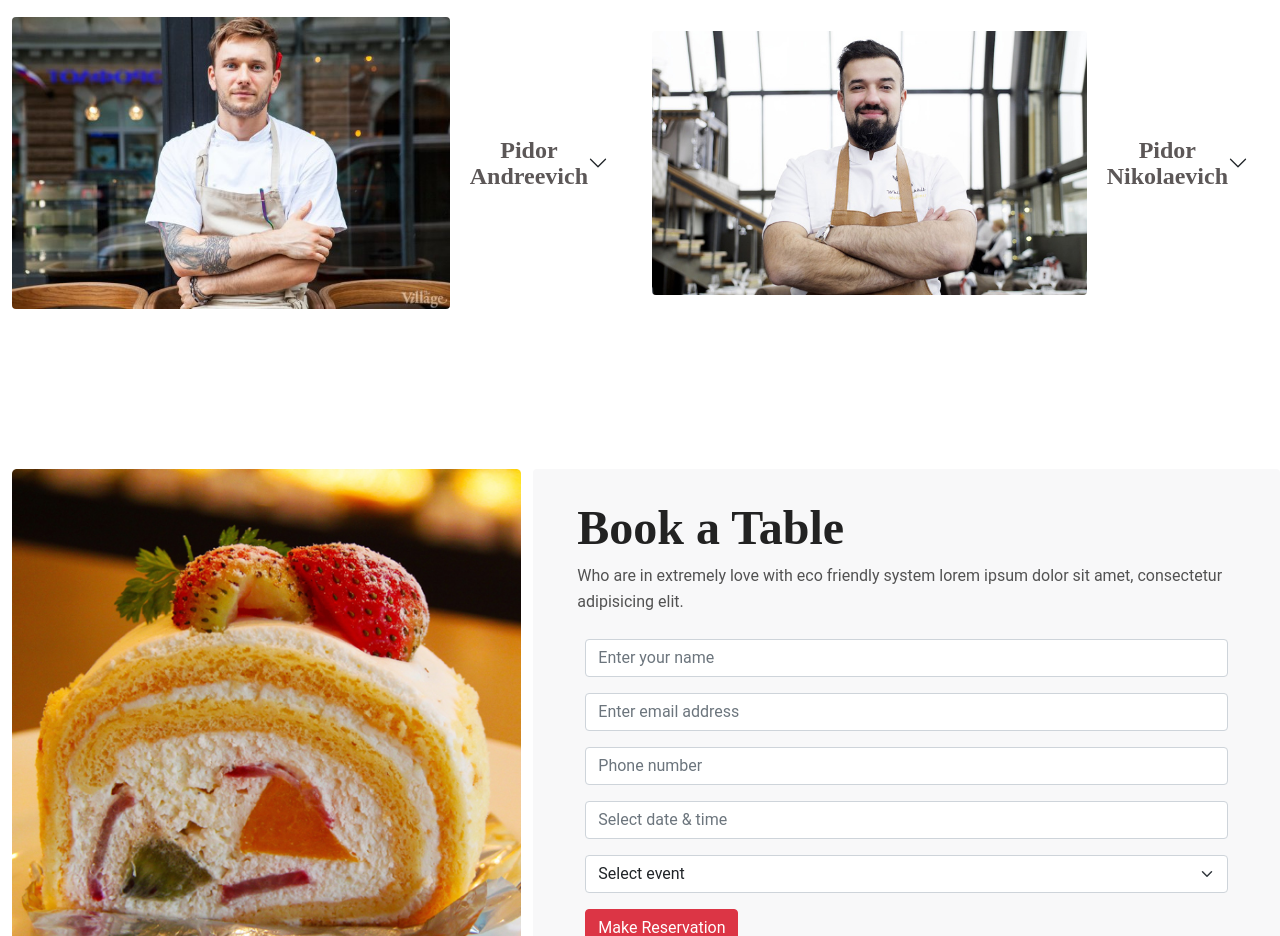
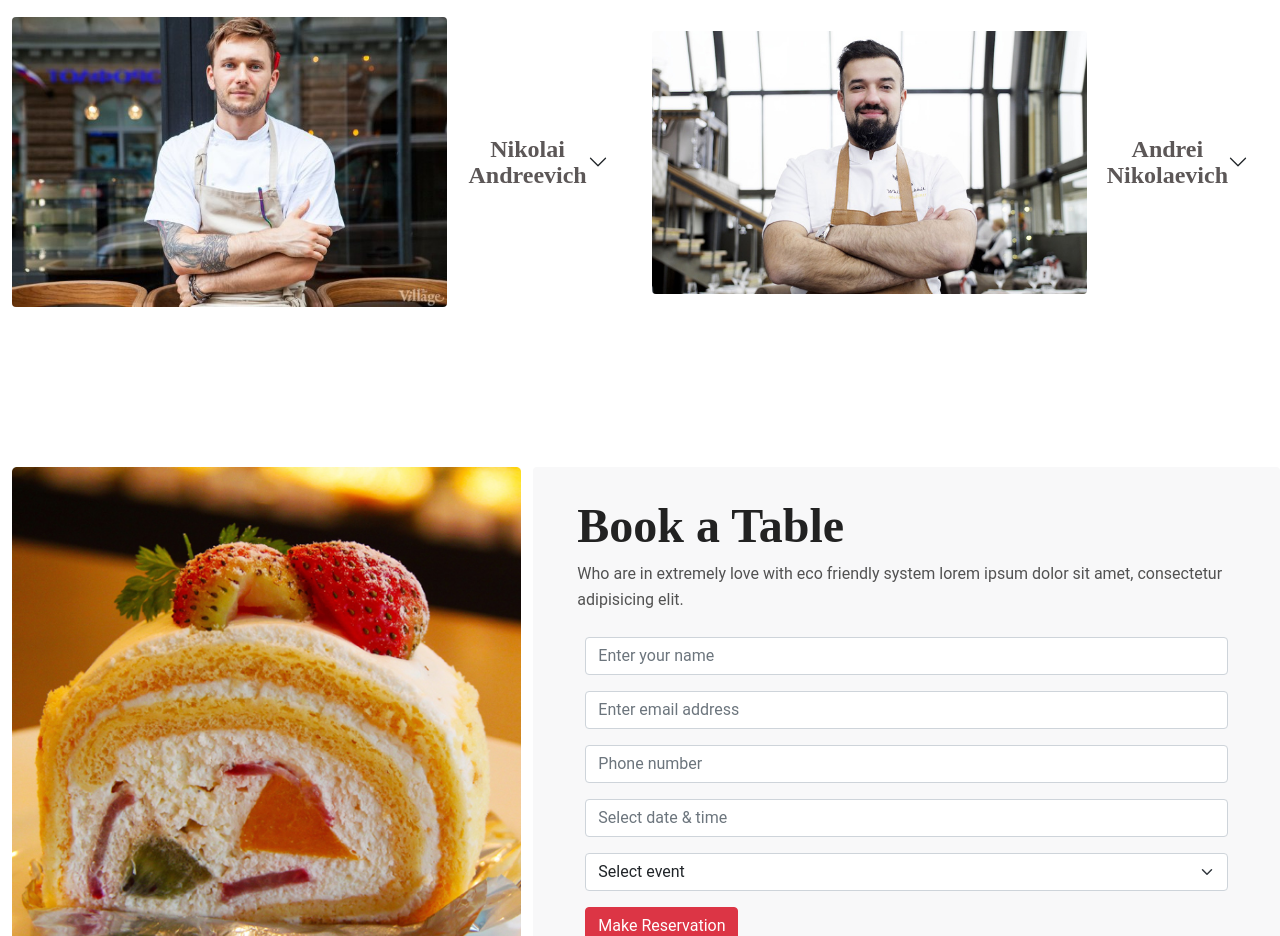
Before and after one commit to Max1irst/Bootstrap5-Landing-page, a plain HTML site: page index.html in a window 1280 px wide. Shown: the part 3600-4536 px from the top of the page. Drawn offline with nearby package versions, Linux system fonts and the light colour scheme.

Commit message:
workd with content

```diff
--- a/index.html
+++ b/index.html
@@ -39,7 +39,7 @@
                                     <a class="nav-link" href="#scrollspyHeading3">work</a>
                                 </li>
                                 <li class="nav-item">
-                                    <a class="nav-link" href="#scrollspyHeading4">cgergerg</a>
+                                    <a class="nav-link" href="#scrollspyHeading4">contacts</a>
                                 </li>
                             </ul>
                         </div>
@@ -287,7 +287,7 @@
                                 <button class="accordion-button collapsed" type="button" data-bs-toggle="collapse"
                                     data-bs-target="#flush-collapseOne" aria-expanded="false"
                                     aria-controls="flush-collapseOne">
-                                    <p class="cooksName">Pidor Andreevich</p>
+                                    <p class="cooksName">Nikolai Andreevich</p>
                                 </button>
                             </div>
                             <div id="flush-collapseOne" class="accordion-collapse collapse"
@@ -314,7 +314,7 @@
                                 <button class="accordion-button collapsed" type="button" data-bs-toggle="collapse"
                                     data-bs-target="#flush-collapseTwo" aria-expanded="false"
                                     aria-controls="flush-collapseTwo">
-                                    <p class="cooksName">Pidor Nikolaevich</p>
+                                    <p class="cooksName">Andrei Nikolaevich</p>
                                 </button>
                             </div>
                             <div id="flush-collapseTwo" class="accordion-collapse collapse"
```
